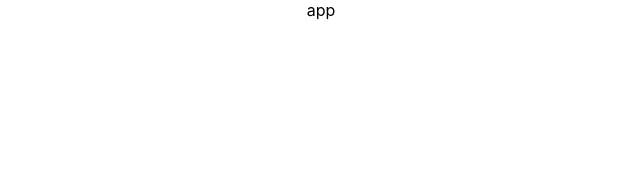
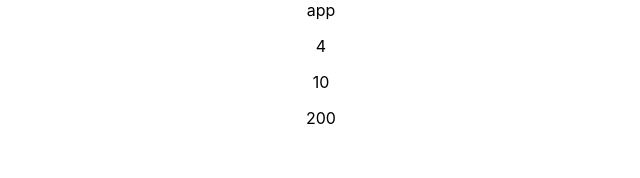
Before and after one commit to GoranAviani/array-map-exercises, a React (Create React App) app: page / in a window 1280 px wide. Shown: the top 178 px of the page, without its empty margins (319-959 px from the left). Built offline with nearby package versions, Linux system fonts and the light colour scheme.

Commit message:
array-map-exercises

```diff
--- a/src/App.js
+++ b/src/App.js
@@ -8,9 +8,11 @@ function App() {
 
 
 
+
   return (
     <div className="App">
      app
+        {first([2, 5, 100])}
     </div>
   );
 }
```
